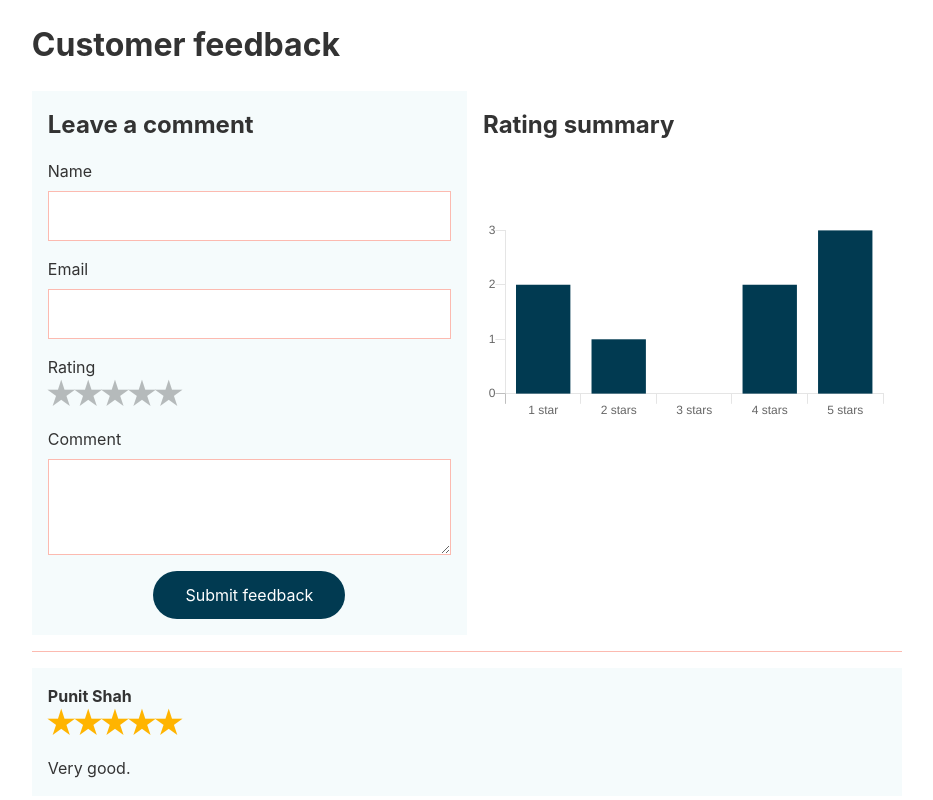
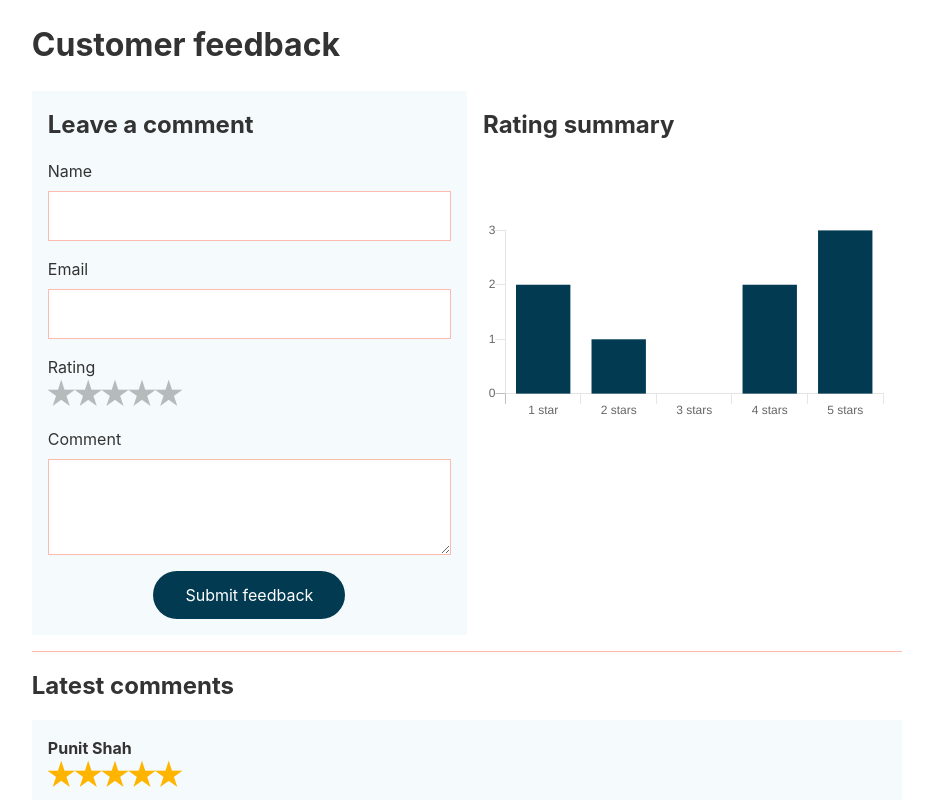
Before and after one commit to punit-shah/customer-feedback-test, a React (Create React App) app: page / in a window 1280 px wide. Shown: the top 800 px of the page, without its empty margins (173-1106 px from the left). Built offline with nearby package versions, Linux system fonts and the light colour scheme.

Commit message:
Add title to comments section

```diff
--- a/src/Comments.css
+++ b/src/Comments.css
@@ -3,6 +3,10 @@
   flex-direction: column;
   margin-top: 1rem;
   border-top: solid 1px #fcbab0;
+}
+
+.Comments-title {
+  margin: 1rem 0 0;
 }
 
 .comment {
--- a/src/Comments.js
+++ b/src/Comments.js
@@ -4,6 +4,7 @@ import Rating from './Rating';
 
 const Comments = ({ comments }) => (
   <section className="Comments">
+    <h2 className="Comments-title">Latest comments</h2>
     {comments.map(({ id, name, rating, comment }) => (
       <div className="comment" key={id}>
         <div className="comment-name">{name}</div>
```
